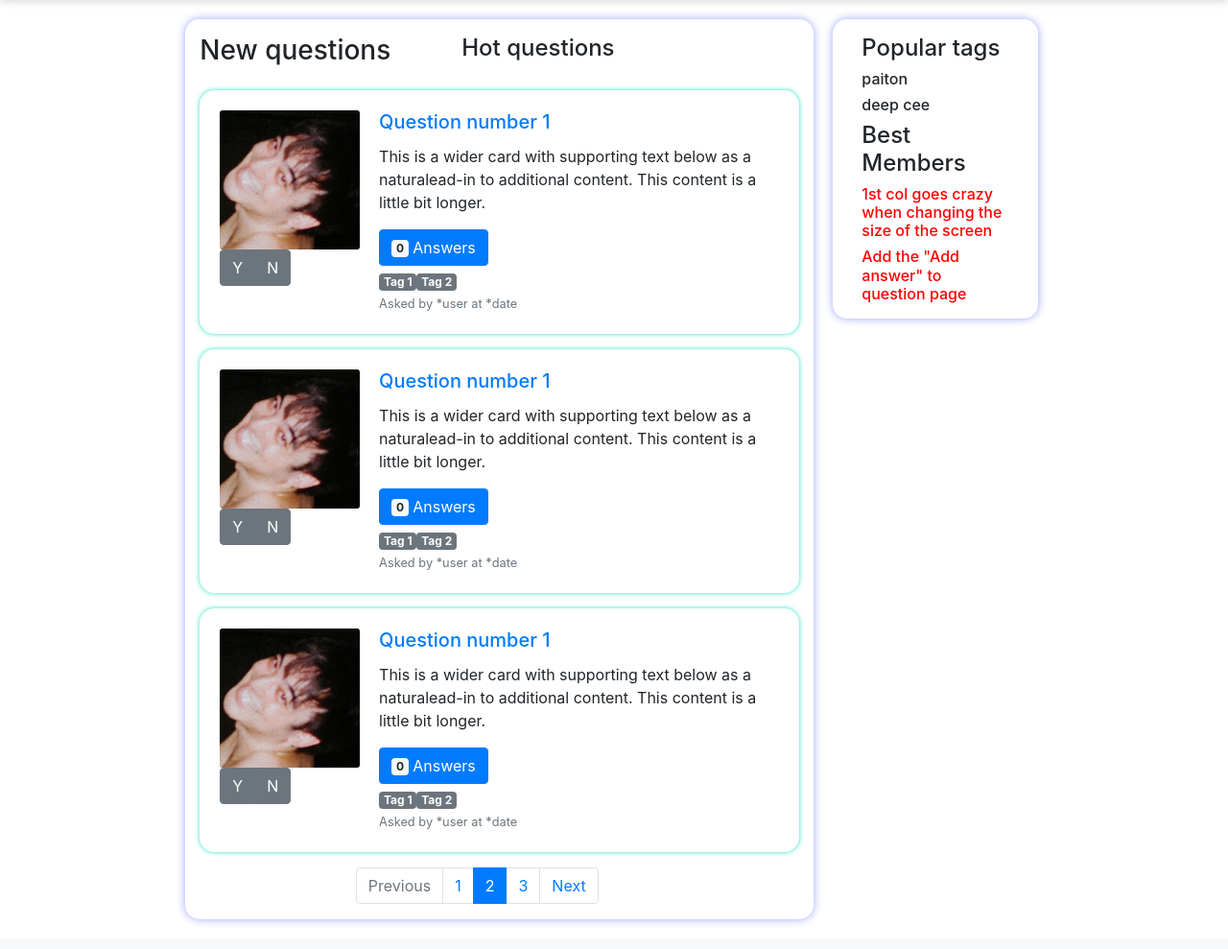
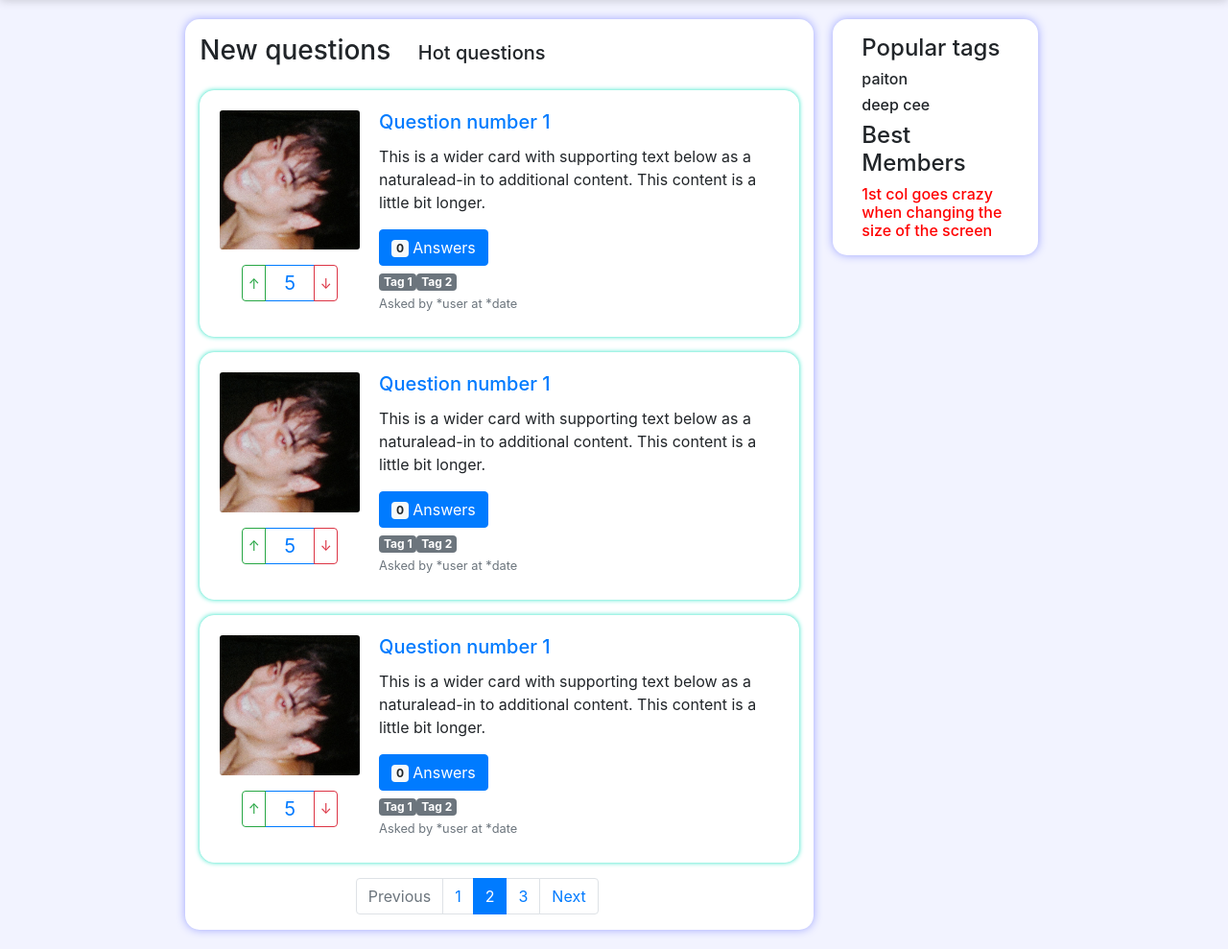
Before and after one commit to egogoger/TechnoPark-Web, a Django app: page /Que_Ayy/ in a window 1280 px wide. Shown: the part 56-1045 px from the top of the page at 96% size. Before the commit the page ends 1018 px from the top, so only its background shows below. Run offline with Django 3.2, Linux system fonts and the light colour scheme; some libraries are stand-ins or nearby versions.

Commit message:
Rating buttons

```diff
--- a/QA/QA_main/templates/Includes/question_card.html
+++ b/QA/QA_main/templates/Includes/question_card.html
@@ -13,20 +13,51 @@
     border: 1px solid #28e3b4;
     transition-duration: 0.3s;
   }
+  .my_rating {
+    max-width: 100px;
+    height: 38px;
+    margin: 1rem auto;
+  }
+  .my_rating button {
+    width: 25px;
+    padding: 0;
+    font-size: 0.9rem;
+    transition-duration: 0.3s;
+  }
+  #my_rating_input {  /* why doesn't work " .my_rating input {} " ?? */
+    border: 1px solid #007bff;
+    background-color: white;
+    text-align: center;
+    max-height: 38px;
+    font-size: 1.25rem;
+  }
+  #my_rating_input::placeholder {
+    color: #007bff;
+  }
 </style>
 
 <!--Question card-->
 <div class="card mb-3 my_card">
   <div class="row no-gutters">
 
+    <!--Left side-->
     <div class="col-md-3">
+
       <a href="{% url 'question_url' %}"><img src="{% static 'images/joji.jpg' %}" class="card-img" alt="..."></a>
-      <div class="btn-group" role="group" aria-label="Basic example">
-        <button type="button" class="btn btn-secondary">Y</button>
-        <button type="button" class="btn btn-secondary">N</button>
-      </div>
+
+        <div class="input-group my_rating">
+          <div class="input-group-prepend">
+            <button class="btn btn-outline-success" type="button" id="button-addon1">&#8593</button>
+          </div>
+          <input type="text" class="form-control" id="my_rating_input" placeholder="5" readonly>
+          <div class="input-group-append">
+            <button class="btn btn-outline-danger" type="button" id="button-addon1">&#8595</button>
+          </div>
+        </div>
+
     </div>
 
+    <!--Right side-->
     <div class="col-md-9">
       <div class="card-body" style="padding: 0; margin-left: 20px;">
         <a href="{% url 'question_url' %}"><h5 class="card-title">Question number 1</h5></a>
--- a/QA/QA_main/templates/QA_main/index.html
+++ b/QA/QA_main/templates/QA_main/index.html
@@ -6,13 +6,11 @@
 
 
       <!--Block for questions-->
-        <div class="row d-flex justify-content-left mt-3 mb-3">
-          <div class="col-md-5">
-            <h3>New questions</h3>
-          </div>
-          <div class="col-md-4">
-            <h4>Hot questions</h4>
-          </div>
+        <div class="mt-3 mb-3">
+          <ul class="list-inline">
+            <li class="list-inline-item"><h3>New questions</h3></li>
+            <li class="list-inline-item ml-3"><h5>Hot questions</h5></li>
+          </ul>
         </div>
 
         <div>
--- a/QA/templates/base.html
+++ b/QA/templates/base.html
@@ -13,7 +13,7 @@
     -->
     <title> {% block title %} Que&Ayy {% endblock %} </title>
   </head>
-  <body>
+  <body style="background-color: #f2f3ff;">
     {% include 'nav_bar.html' %}
     <div class="row" style="margin-top: 76px; margin-bottom: 20px;">
 
@@ -38,7 +38,6 @@
         <div class="container mb-3">
           <h4>Best Members</h4>
           <h6 style="color: red;">1st col goes crazy when changing the size of the screen</h6>
-          <h6 style="color: red;">Add the "Add answer" to question page</h6>
 
 
         </div>
```
